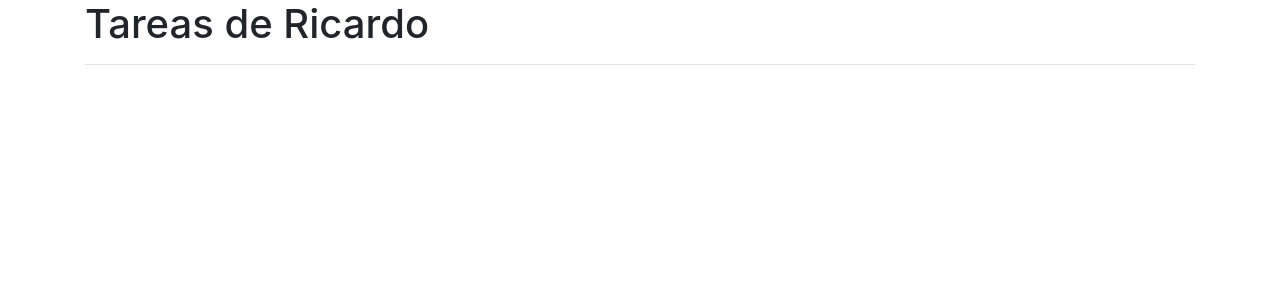
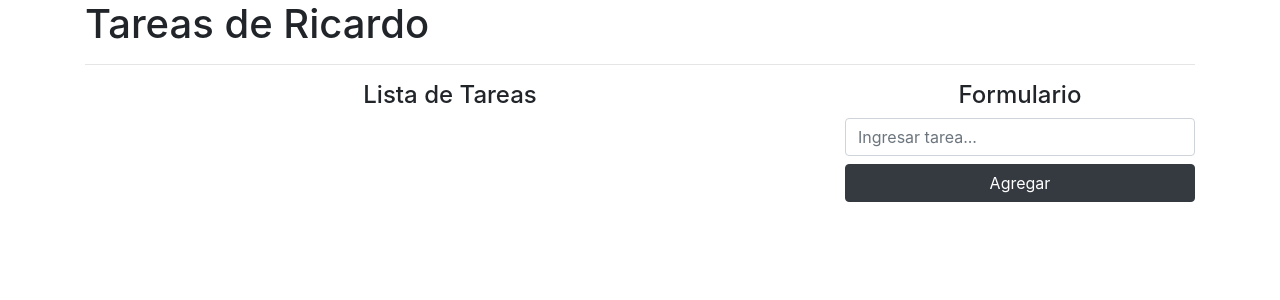
Before and after one commit to ricardofornetti/crude, a React (Create React App) app: page / in a window 1280 px wide. Shown: the top 300 px of the page. Built offline with nearby package versions, Linux system fonts and the light colour scheme.

Commit message:
agregar tareas

```diff
--- a/package.json
+++ b/package.json
@@ -6,9 +6,11 @@
     "@testing-library/jest-dom": "^5.11.4",
     "@testing-library/react": "^11.1.0",
     "@testing-library/user-event": "^12.1.10",
+    "lodas": "^1.2.0",
     "react": "^17.0.1",
     "react-dom": "^17.0.1",
     "react-scripts": "4.0.2",
+    "shortid": "^2.2.16",
     "web-vitals": "^1.0.1"
   },
   "scripts": {
--- a/src/App.js
+++ b/src/App.js
@@ -1,10 +1,61 @@
-import React from 'react'
+import React, {useState} from 'react'
+import { isEmpty } from 'lodash'
+import shortid from 'shortid'
 
 function App() {
+  const [task, setTask] = useState("")
+  const [tasks, setTasks] = useState([])
+  const addTask =(e) => {
+    e.preventDefault()
+    if (isEmpty(task)) {
+      console.log("Task empty")
+      return
+    }
+   const newTask ={
+     id:shortid.generate(),
+     name: task
+     }
+
+      setTasks([...tasks, newTask])
+    setTask("")
+  }
+
   return (
     <div className="container mt-10">
       <h1>Tareas de Ricardo</h1>
       <hr/>
+      <div className="row">
+       <div className="col-8">
+        <h4 className="text-center">Lista de Tareas</h4>
+        <ul lassName="list-gruop">
+        {
+          tasks.map ((task) => (
+            <li className="list-gruop-item" key={task.id}>
+            <span className="lead">{task.name} </span>
+            <button className="btn btn-danger btn-sm float-right mx-3">Eliminar</button>
+            <button className="btn btn-warning btn-sm float-right">Editar</button>
+            </li>
+          ))
+        }
+        </ul>
+        </div>
+          <div className="col-4">
+          <h4 className="text-center">Formulario</h4>
+          <form onSubmit={addTask}>
+            <input
+              type="text"
+              className="form-control mb-2"
+              placeholder="Ingresar tarea..."
+              onChange={(text) => setTask(text.target.value)}
+              value={task}
+            />
+            <button className="btn btn-dark btn-block"
+            type="submit"
+            >Agregar
+            </button>
+          </form>
+          </div>
+        </div>
     </div>
 
    )
```
Also changed, not shown: 1 other file (tests, documents, lock files or other folders).
